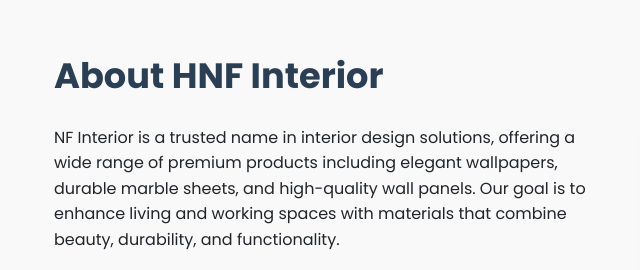
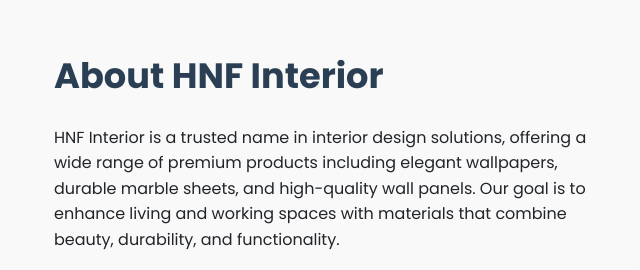
Before and after one commit to Techvro-gc/Techvro-gc, a plain HTML site: page index.html in a window 1280 px wide. Shown: the part 3740-4010 px from the top of the page, 1-641 px from the left. Drawn offline with Linux system fonts and the light colour scheme.

Commit message:
index.html

```diff
--- a/index.html
+++ b/index.html
@@ -1478,7 +1478,7 @@
         <div class="container about-container">
             <div class="about-content">
                 <h2>About HNF Interior</h2>
-                <p>NF Interior is a trusted name in interior design solutions, offering a wide range of premium products including elegant wallpapers, durable marble sheets, and high-quality wall panels. Our goal is to enhance living and working spaces with materials that combine beauty, durability, and functionality.</p>
+                <p>HNF Interior is a trusted name in interior design solutions, offering a wide range of premium products including elegant wallpapers, durable marble sheets, and high-quality wall panels. Our goal is to enhance living and working spaces with materials that combine beauty, durability, and functionality.</p>
                 <p>Whether you're decorating a home, office, or commercial property, HNF Interior provides stylish solutions tailored to your vision. We are committed to delivering excellence through superior craftsmanship and a keen eye for design trends. Transform your walls with our exclusive selection and experience the difference.</p>
 
                 <div class="about-stats">
```
